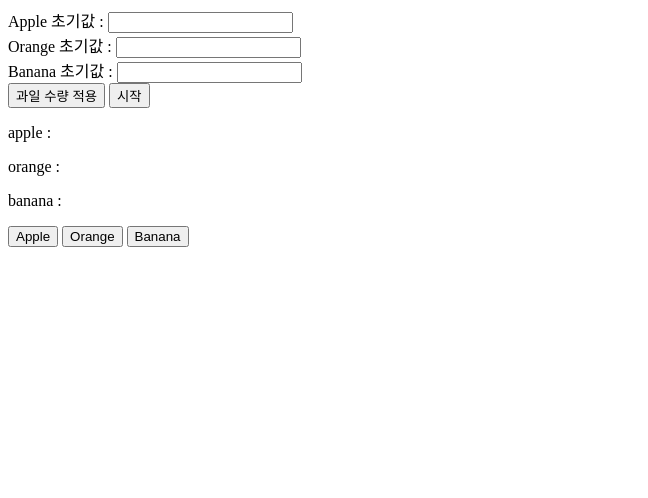
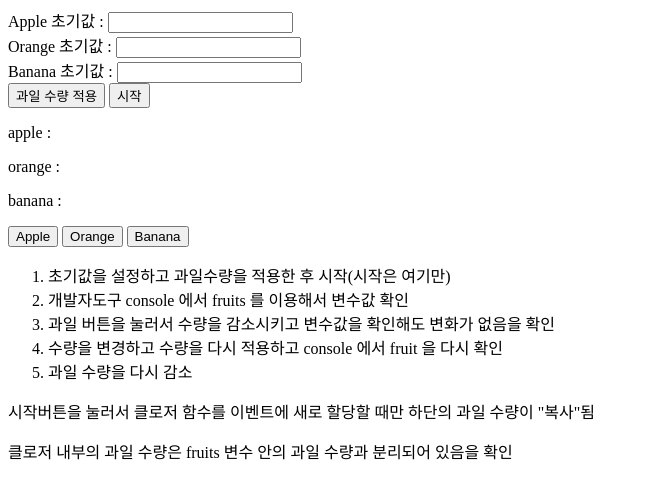
Before and after one commit to jinhoyim/JavascriptSample, a plain HTML site: page Closure-First-Test/index.html in a window 1280 px wide. Shown: the whole page, without its empty margins (0-648 px from the left). Drawn offline with Linux system fonts and the light colour scheme.

Commit message:
설명 추가

```diff
--- a/Closure-First-Test/index.html
+++ b/Closure-First-Test/index.html
@@ -49,6 +49,17 @@
         <button data-fruit="orange">Orange</button>
         <button data-fruit="banana">Banana</button>
     </div>
+    <div>
+        <ol>
+            <li>초기값을 설정하고 과일수량을 적용한 후 시작(시작은 여기만)</li>
+            <li>개발자도구 console 에서 fruits 를 이용해서 변수값 확인</li>
+            <li>과일 버튼을 눌러서 수량을 감소시키고 변수값을 확인해도 변화가 없음을 확인</li>
+            <li>수량을 변경하고 수량을 다시 적용하고 console 에서 fruit 을 다시 확인</li>
+            <li>과일 수량을 다시 감소</li>
+        </ol>
+        <p>시작버튼을 눌러서 클로저 함수를 이벤트에 새로 할당할 때만 하단의 과일 수량이 "복사"됨</p>
+        <p>클로저 내부의 과일 수량은 fruits 변수 안의 과일 수량과 분리되어 있음을 확인</p>
+    </div>
     <script src="closure.js"></script>
 </body>
 </html>
```
